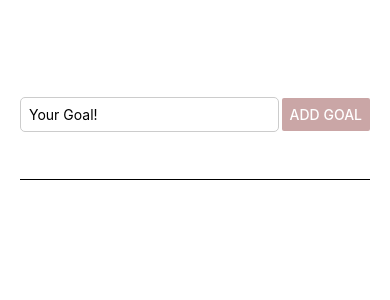
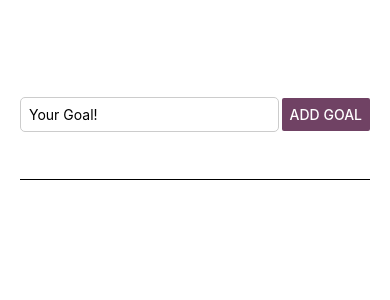
Before and after one commit to MaximilianoOA/MyGoals, a React Native app: screen / in a window 390 px wide. Shown: the top 300 px of the page. Built offline with nearby package versions, Linux system fonts and the light colour scheme.

Commit message:
cambie el color del boton

```diff
--- a/App.js
+++ b/App.js
@@ -26,7 +26,7 @@ export default function App() {
         />
         <Button
           title='Add Goal'
-          color={'#CAA6A6'}
+          color={'#704264'}
           onPress={handleAddGoal}
         />
 
```
